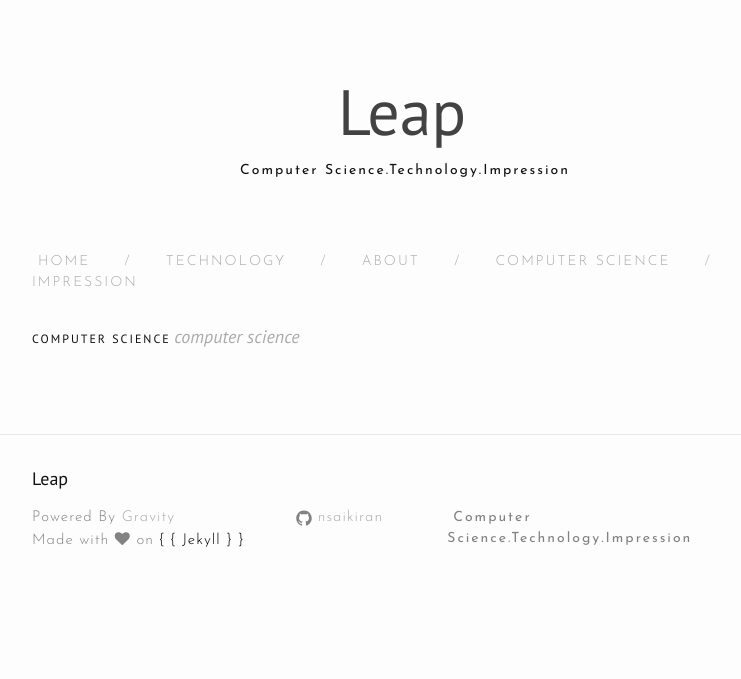
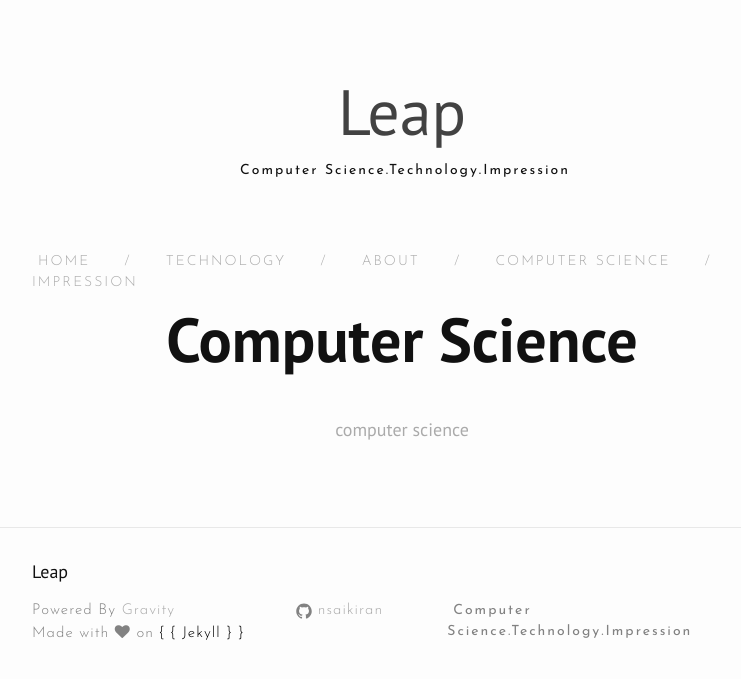
Before and after one commit to nsaikiran/impression, a Jekyll site: the page built from computer science.md, in a window 1280 px wide. Shown: the top 679 px of the page, without its empty margins (238-979 px from the left). Built offline with Jekyll 4.4.1, drawn with Linux system fonts in a browser that asks for light colours; nearby versions of some CDN libraries.

Commit message:
[Layout:Page] Title to h1, and tagline to center

```diff
--- a/_layouts/page.html
+++ b/_layouts/page.html
@@ -4,14 +4,12 @@ layout: default
 <article class="post">
 
     <header class="post-header">
-        <!--  <h1 class="post-title">{{ page.title }}</h1>-->
+          <h1 class="post-title">{{ page.title }}</h1>
     </header>
 
     {%if page.tagline%}
-    <div class="tagline">
-        <span class="page-title">{{page.title}}</span> <span
-            class="page-tagline"><em>{{page.tagline}}</em></span>
-    </div>
+        <!--<span class="page-title">{{page.title}}</span> -->
+        <div class="page-tagline">{{page.tagline}}</div>
     {% endif %}
 
     <div class="post-content">
```
